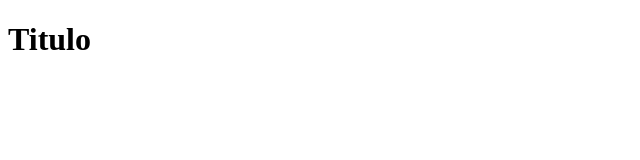
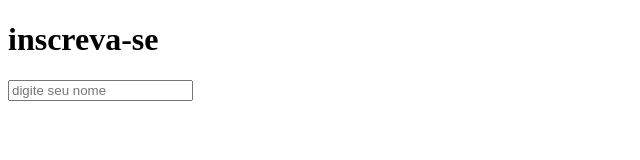
Before and after one commit to Juanf3rnandes/servidor, a website: page index.html in a window 1280 px wide. Shown: the whole page, without its empty margins (0-640 px from the left). Drawn offline with Linux system fonts and the light colour scheme.

Commit message:
nova atualizacao

```diff
--- a/index.html
+++ b/index.html
@@ -11,8 +11,14 @@
 <body>
 
     <head>
-        <h1>Titulo</h1>
+        <h1>inscreva-se</h1>
     </head>
+
+    <main>
+        <form action="">
+            <input type="text" placeholder="digite seu nome">
+        </form>
+    </main>
 </body>
 
 </html>
```
